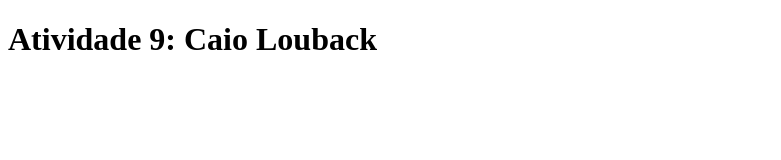
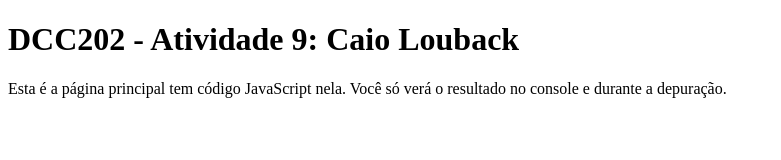
Before and after one commit to ufjf-dcc202/ufjf-dcc202-2023-3-b-atv9-CaioLouback, a website: page index.html in a window 1280 px wide. Shown: the whole page, without its empty margins (0-781 px from the left). Drawn offline with Linux system fonts and the light colour scheme.

Commit message:
teste completo

```diff
--- a/index.html
+++ b/index.html
@@ -7,8 +7,8 @@
 </head>
 <body>
     <main>
-        <h1>Atividade 9: Caio Louback</h1>
-        <p></p>
+        <h1>DCC202 - Atividade 9: Caio Louback</h1>
+        <p>Esta é a página principal tem código JavaScript nela. Você só verá o resultado no console e durante a depuração.</p>
     </main>
 
     <script>
```
